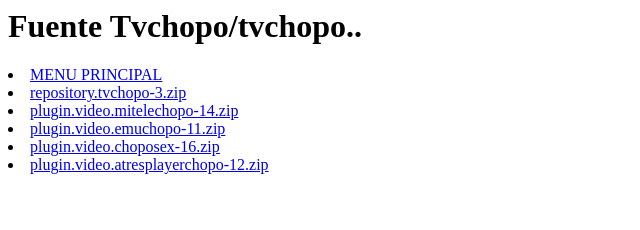
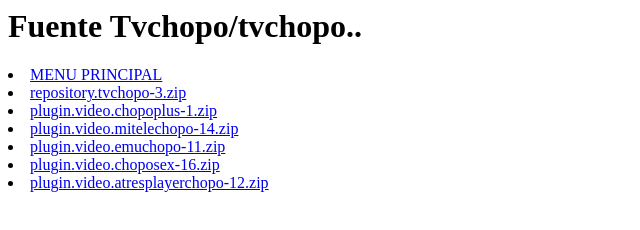
Before and after one commit to Fuente-Chopo/fuente-chopo.github.io, a plain HTML site: page tvchopo/index.html in a window 1280 px wide. Shown: the whole page, without its empty margins (0-640 px from the left). Drawn offline with Linux system fonts and the light colour scheme.

Commit message:
yrryyrry

```diff
--- a/tvchopo/index.html
+++ b/tvchopo/index.html
@@ -7,7 +7,7 @@
 
 <li><a href="repository.tvchopo-3.zip">repository.tvchopo-3.zip</a><td></td></li>
 
-
+<li><a href="plugin.video.chopoplus-1.zip">plugin.video.chopoplus-1.zip</a><td></td></li>
 <li><a href="plugin.video.mitelechopo-14.zip">plugin.video.mitelechopo-14.zip</a><td></td></li>
 
 <li><a href="plugin.video.emuchopo-11.zip">plugin.video.emuchopo-11.zip</a><td></td></li>
```
